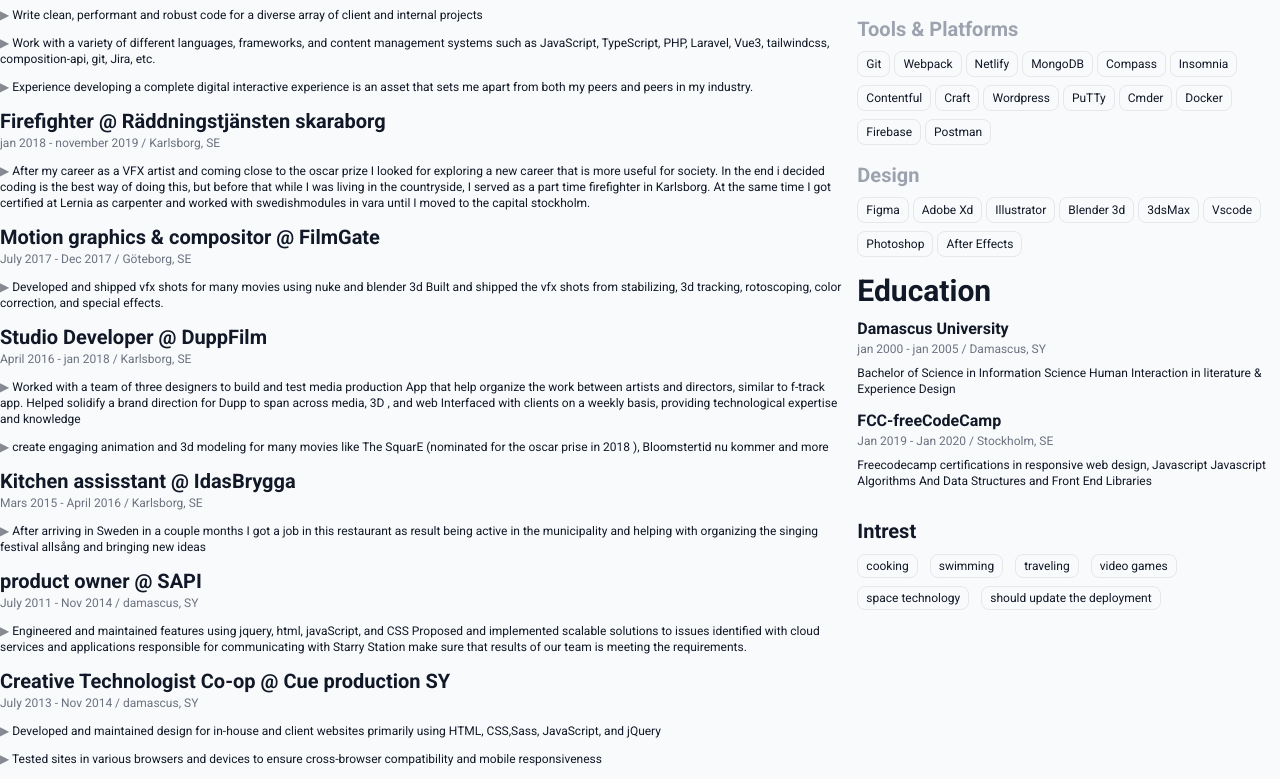
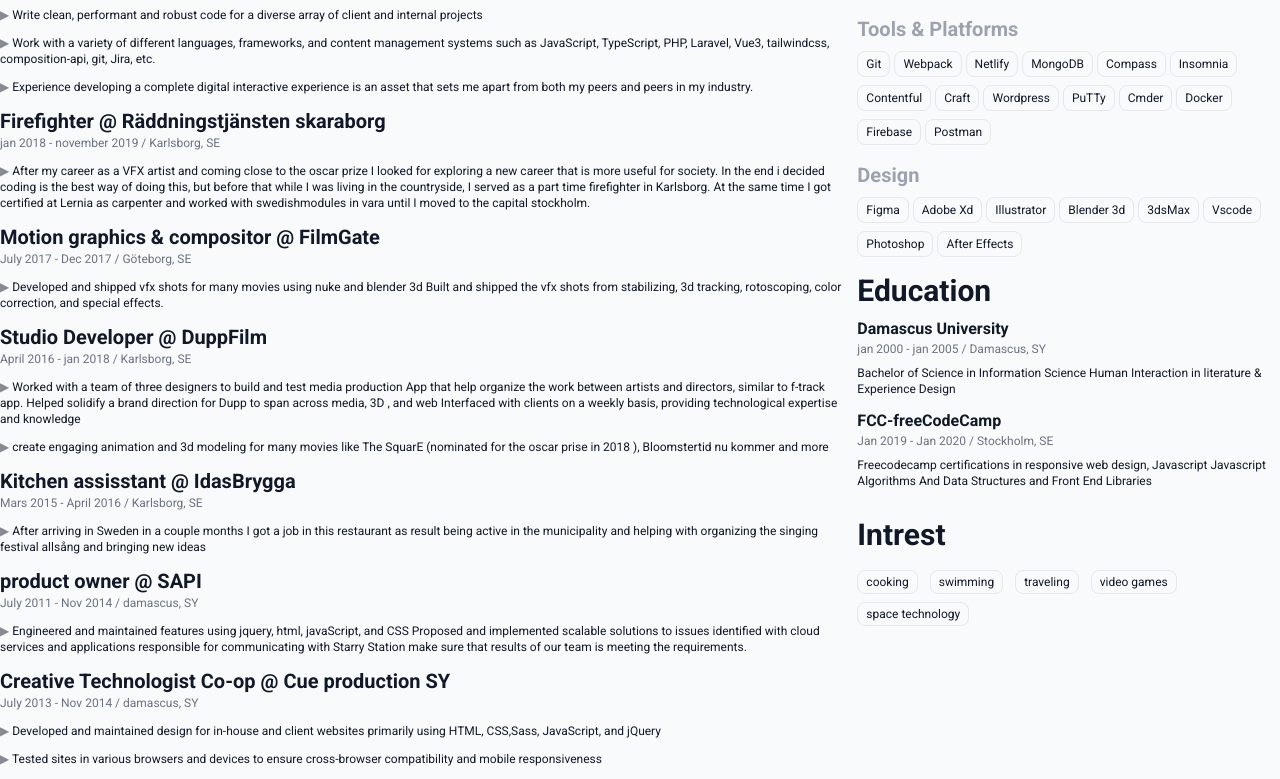
Before and after one commit to Samk13/sam-arbid, a Vue app: page / in a window 1280 px wide. Shown: the part 442-1221 px from the top of the page. Built offline with nearby package versions, Linux system fonts and the light colour scheme.

Commit message:
Update style

```diff
--- a/public/data/cvData.json
+++ b/public/data/cvData.json
@@ -121,5 +121,5 @@
         "description": "Freecodecamp certifications in responsive web design, Javascript Javascript Algorithms And Data Structures and Front End Libraries"
     }
 ],
-"Interests": ["cooking", "swimming", "traveling", "video games", "space technology", "should update the deployment"]
+"Interests": ["cooking", "swimming", "traveling", "video games", "space technology"]
 }
--- a/src/components/CvBodyRight.vue
+++ b/src/components/CvBodyRight.vue
@@ -84,7 +84,7 @@
             </div>
         </div>
         <div>
-            <h1 class="text-xl font-bold">Intrest</h1>
+            <h1 class="text-3xl font-bold mb-2 capitalize">Intrest</h1>
             <div
                 v-for="(intr, index) in data.Interests"
                 :key="index"
```
